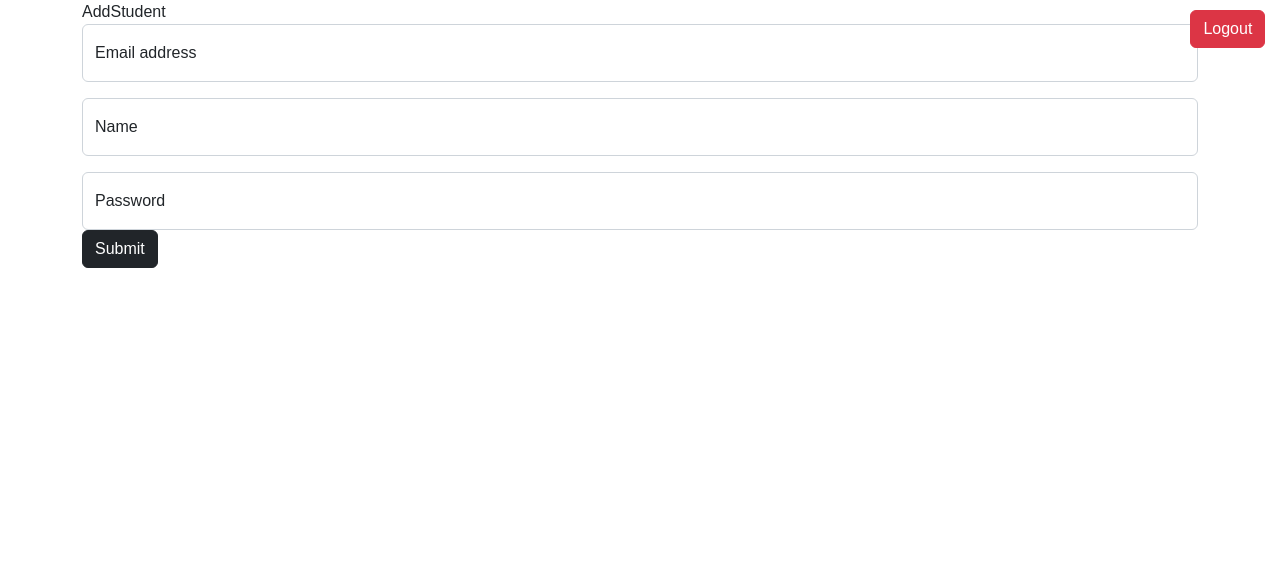
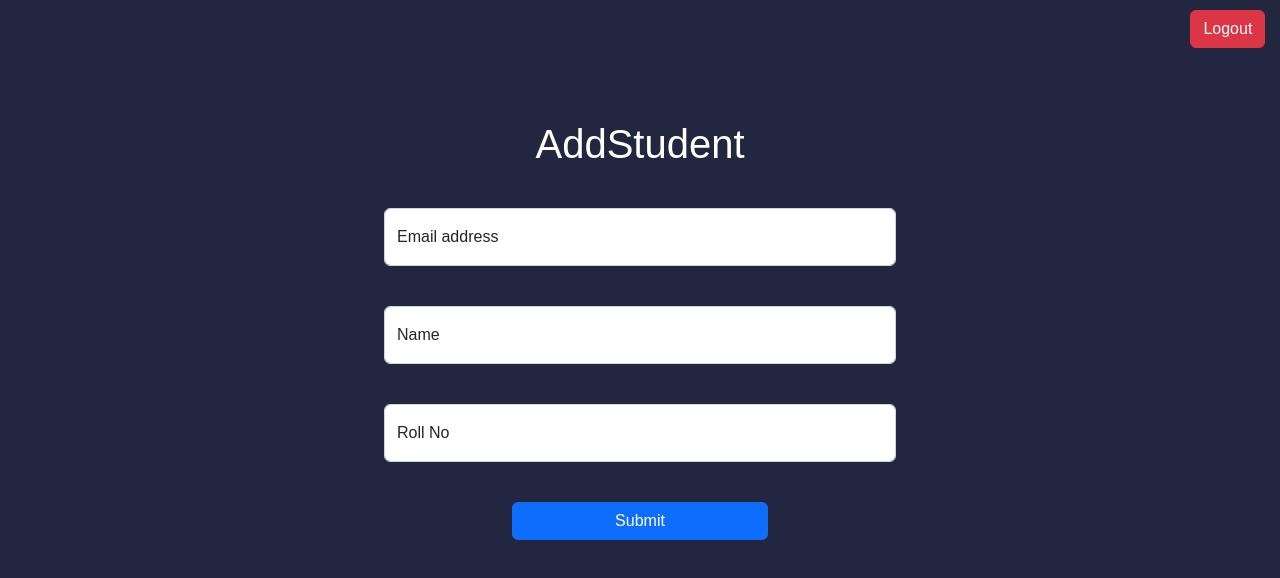
Before and after one commit to chinmoy-7/Dibrugarh-University-Marks-Management, a React (Create React App) app in the folder FrontEnd/: page /add-student in a window 1280 px wide. Shown: the top 578 px of the page. Built offline with nearby package versions, Linux system fonts and the light colour scheme; sample sign-in values are in the browser's storage.

Commit message:
Add Student functionality added

```diff
--- /dev/null
+++ b/FrontEnd/src/Assets/Style/addstudent.css
@@ -0,0 +1,30 @@
+.add-student-container{
+    height: 100vh;
+    background-color: var(--darkblue);
+    display: flex;
+    justify-content: center;
+    align-items: center;
+    /* color: white; */
+}
+.add-student-container>form>h1{
+    color: white;
+    text-align: center;
+}
+.add-student-container>form{
+    height: 70%;
+    width: 40%;
+    /* background-color: white; */
+}
+.add-student-container>form>div{
+    margin-top:40px
+}
+
+#add-submit{
+    display: flex;
+    align-items: center;
+    justify-content: center;
+    width: 100%;
+}
+.add-student-container>form>div>button{
+    width: 50%;
+}
--- a/FrontEnd/src/Components/AddBatch.jsx
+++ b/FrontEnd/src/Components/AddBatch.jsx
@@ -34,6 +34,7 @@ export default function AddBatch() {
   const handleDelete = async (id, year) => {
     if (!del) {
       navigate("/add-update")
+      localStorage.setItem("year",year)
     }
     if (del) {
       setSelectedDel(true);
--- a/FrontEnd/src/Components/AddStudent.jsx
+++ b/FrontEnd/src/Components/AddStudent.jsx
@@ -1,22 +1,52 @@
 import React from 'react'
+import '../Assets/Style/addstudent.css'
+import { useState } from 'react';
+import axios from 'axios'
+import { useData } from '../Context/DataContext';
 
 export default function AddStudent() {
+
+
+
+    const [studentData,setStudentData]=useState({year:localStorage.getItem("token"),name:"",email:"",course:localStorage.getItem("course"),rollno:"",year:localStorage.getItem("year")});
+    const data = useData()
+
+
+    const handleStudentSubmit=async (e)=>{
+        try{
+            e.preventDefault();
+            const headers = {"authorization":sessionStorage.getItem("token")}
+            const newStudent = await axios.post("http://localhost:3010/api/add/students",{studentData},{headers})
+            if(newStudent.data.status=="failed"){
+                alert("Student with this roll exists")
+                return;
+            }
+            alert("succesfully added");
+        }catch(e){
+            console.log(e);
+        }
+    }
     return (
-        <div className='container'>AddStudent
+        <div className='add-student-container'>
+            <form action="">
+                <h1>AddStudent</h1>
             <div className="form-floating mb-3">
-                <input type="email" className="form-control" id="floatingInput" placeholder="name@example.com" />
-                <label for="floatingInput">Email address</label>
+                <input type="email" className="form-control" id="floatingInput" placeholder="name@example.com" onChange={(e)=>{setStudentData({...studentData,email:e.target.value})}}/>
+                <label htmlFor="floatingInput">Email address</label>
             </div>
             <div className="form-floating  mb-3">
-                <input type="text" className="form-control" id="floatingPassword" placeholder="Name" />
-                <label for="floatingPassword">Name</label>
+                <input type="text" className="form-control" id="floatingPassword" placeholder="Name" onChange={(e)=>{setStudentData({...studentData,name:e.target.value})}}/>
+                <label htmlFor="floatingPassword">Name</label>
             </div>
-            <div className="form-floating">
-                <input type="password" className="form-control" id="floatingPassword" placeholder="Password" />
-                <label for="floatingPassword">Password</label>
+            <div className="form-floating mb-3">
+                <input type="text" className="form-control"  placeholder="Roll No" onChange={(e)=>{setStudentData({...studentData,rollno:e.target.value})}}/>
+                <label htmlFor="floatingPassword">Roll No</label>
             </div>
+            <div id="add-submit">
+            <button className='btn btn-primary' type='submit' onClick={handleStudentSubmit}>Submit</button>
+            </div>
+            </form>
 
-            <button className='btn btn-dark' type='submit'>Submit</button>
         </div>
     )
 }
```
Also changed, not shown: 1 other file (tests, documents, lock files or other folders).
